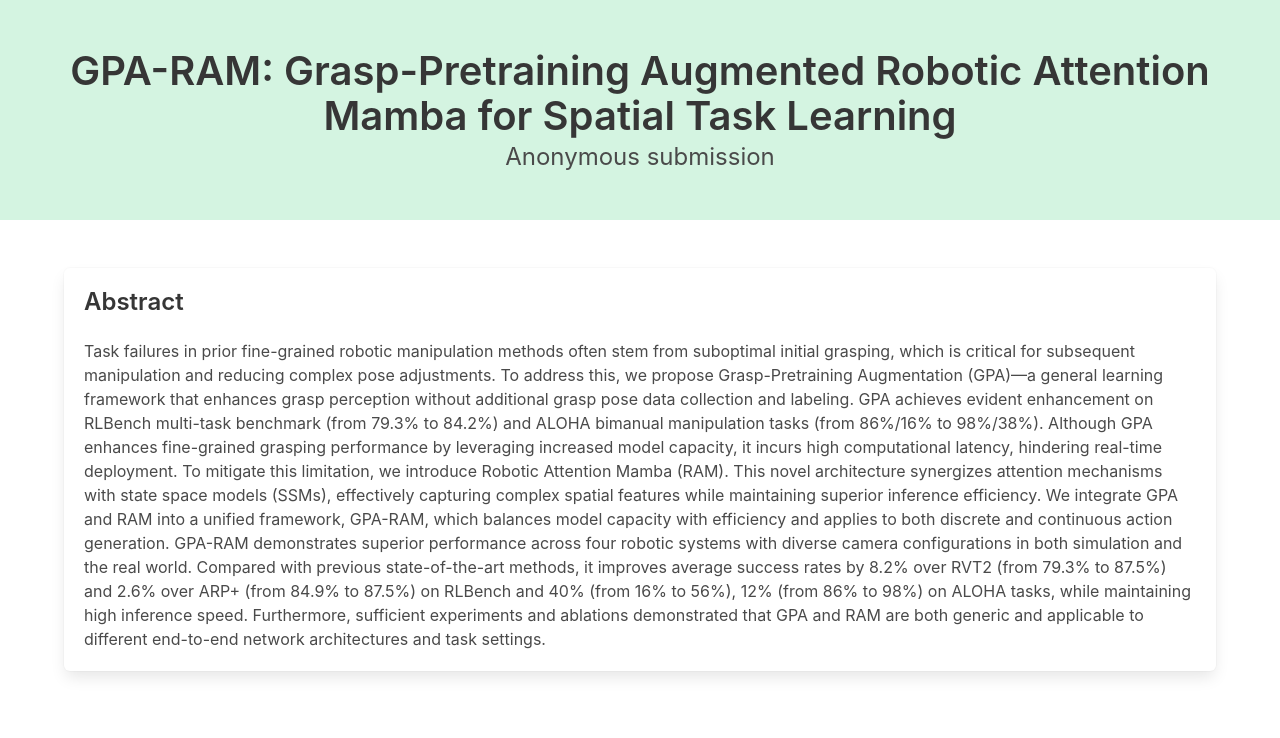
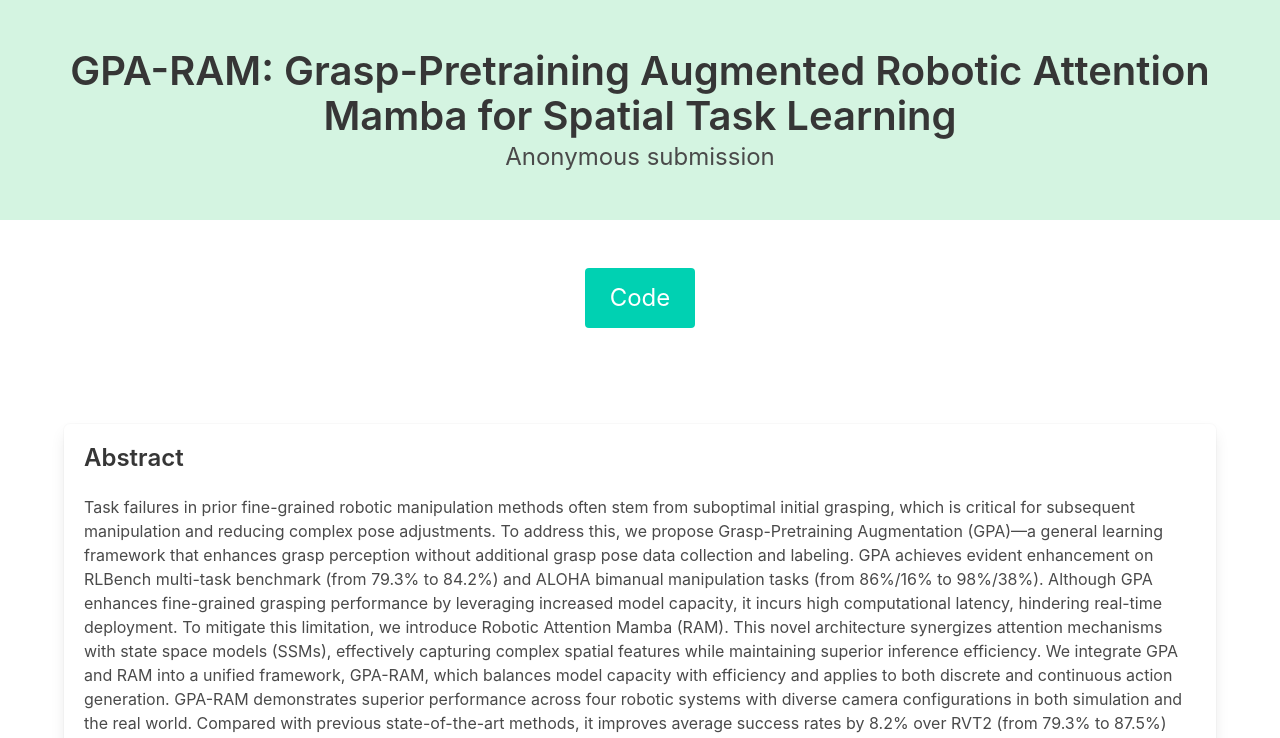
Before and after one commit to GPA-RAM/GPA-RAM.github.io, a plain HTML site: page index.html in a window 1280 px wide. Shown: the top 738 px of the page. Drawn offline with Linux system fonts and the light colour scheme.

Commit message:
Update index.html

```diff
--- a/index.html
+++ b/index.html
@@ -20,7 +20,13 @@
       </div>
     </div>
   </section>
-
+<section class="section">
+  <div class="container has-text-centered">
+    <a href="https://github.com/GPA-RAM/GPA-RAM" class="button is-primary is-large" target="_blank" rel="noopener noreferrer">
+      <span>Code</span>
+    </a>
+  </div>
+</section>
   <section class="section">
     <div class="container">
       <div class="box">
```
